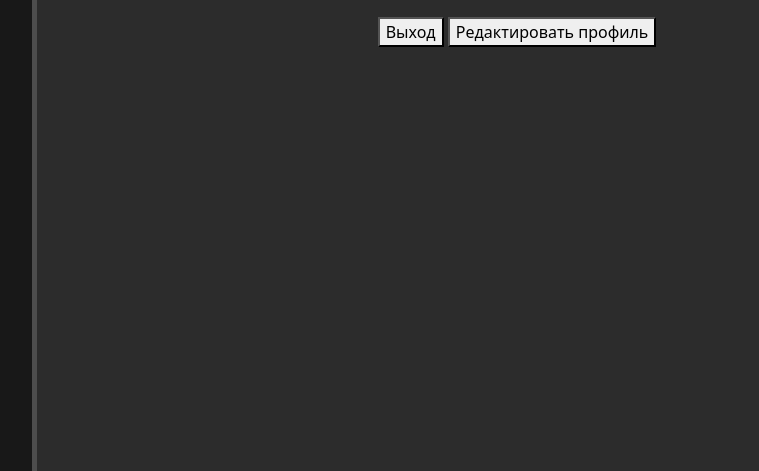
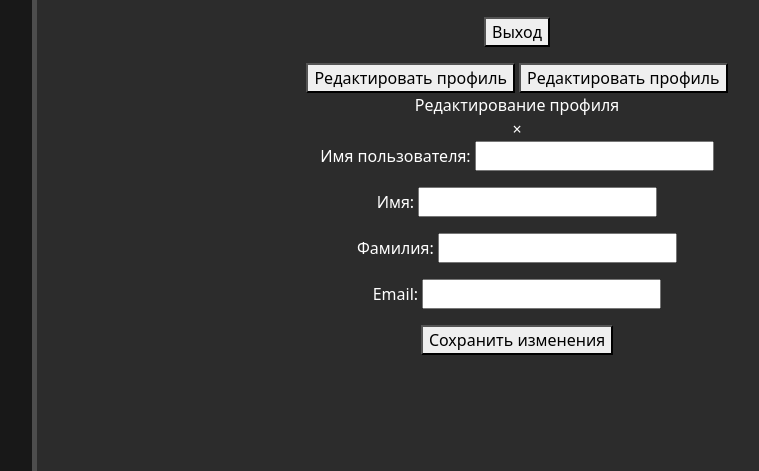
Before and after one commit to VyacheslavFr/Tea-CoffeeStore, a Django app: template tcstore/user/templates/user/user_profile.html in a window 1280 px wide. Shown: the part 329-800 px from the top of the page, without its empty margins (219-978 px from the left). Run offline with Django 4.2, Linux system fonts and the light colour scheme; the template is opened without the code that fills it: values that come from a table or form of the project are taken from there, others are empty; a user stored in the database is signed in.

Commit message:
Added style for modal window in profile.

```diff
--- a/tcstore/user/templates/user/user_profile.html
+++ b/tcstore/user/templates/user/user_profile.html
@@ -1,6 +1,7 @@
 {% extends 'main/base.html' %}
 
 {% block title %}Профиль{% endblock %}
+<link rel="stylesheet" href="user.css">
 
 {% block content %}
     <div class="features">
@@ -10,10 +11,29 @@
         <p>Фамилия: {{ user.last_name }}</p>
         <p>Email: {{ user.email }}</p>
 
-        <p>
-            <button onclick="location.href='{% url 'user_logout' %}'">Выход</button>
+        <p><button onclick="location.href='{% url 'user_logout' %}'">Выход</button></p>
 {#            <button onclick="location.href='{% url 'password_change' %}'">Change Password</button>#}
-            <button onclick="location.href='{% url 'user_edit_profile' %}'">Редактировать профиль</button>
-        </p>
+        <button onclick="location.href='{% url 'user_edit_profile' %}'">Редактировать профиль</button>
+
+        <button data-user-edit-profile-btn="user_edit_profile">Редактировать профиль</button>
+
+        <div data-user-edit-profile-window="user_edit_profile" class="user_edit_profile">
+            <div class="user_edit_profile_content">
+                <div class="user_edit_profile_inner">
+                    <div class="user_edit_profile_title">Редактирование профиля</div>
+                    <div class="close_user_edit_profile_window">&times;</div>
+                </div>
+                <form method="post">
+                    {% csrf_token %}
+                    <p>Имя пользователя: {{ form.username }}</p>
+                    <p>Имя: {{ form.first_name }}</p>
+                    <p>Фамилия: {{ form.last_name }}</p>
+                    <p>Email: {{ form.email }}</p>
+                    <p><button type="submit">Сохранить изменения</button></p>
+                </form>
+            </div>
+        </div>
+
     </div>
+    <script src="user.js"></script>
 {% endblock %}
```
Also changed, not shown: tcstore/user/static/user/css/user.css (added, +20 -0 lines).
